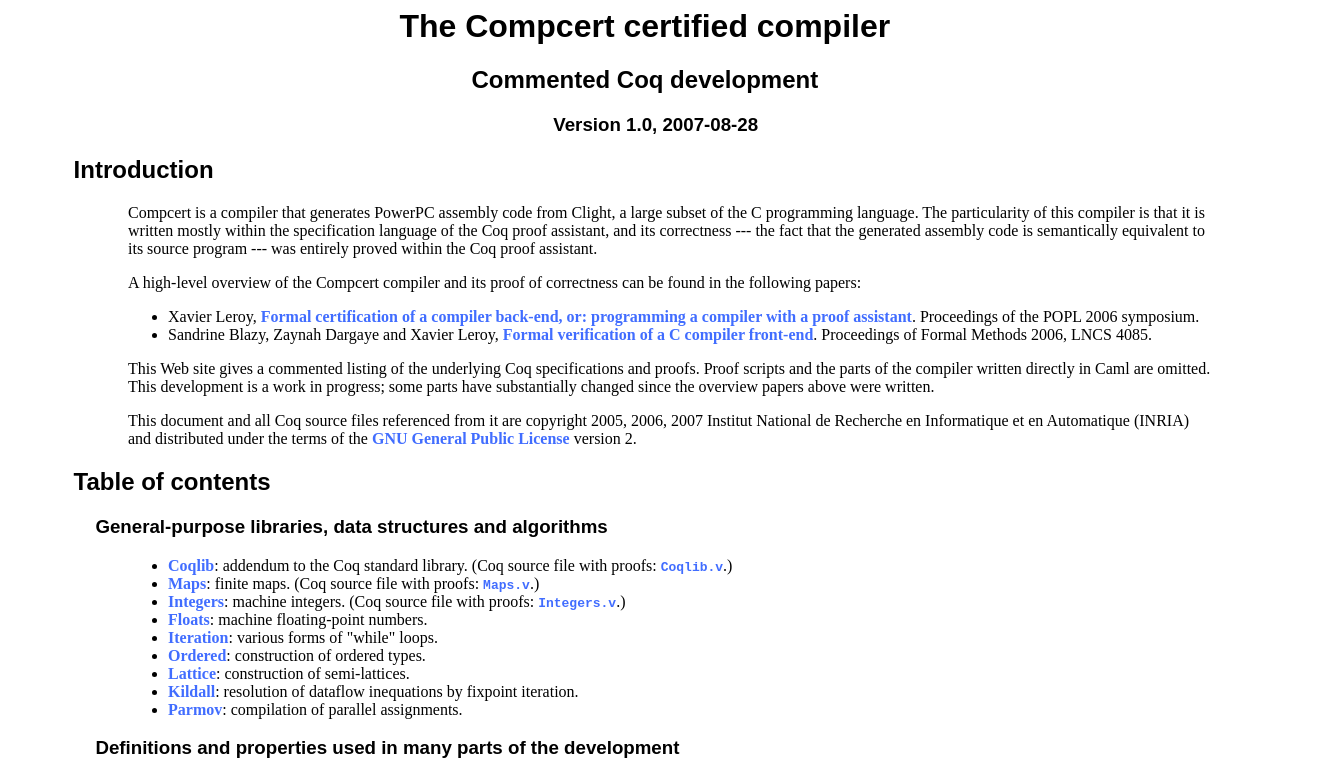
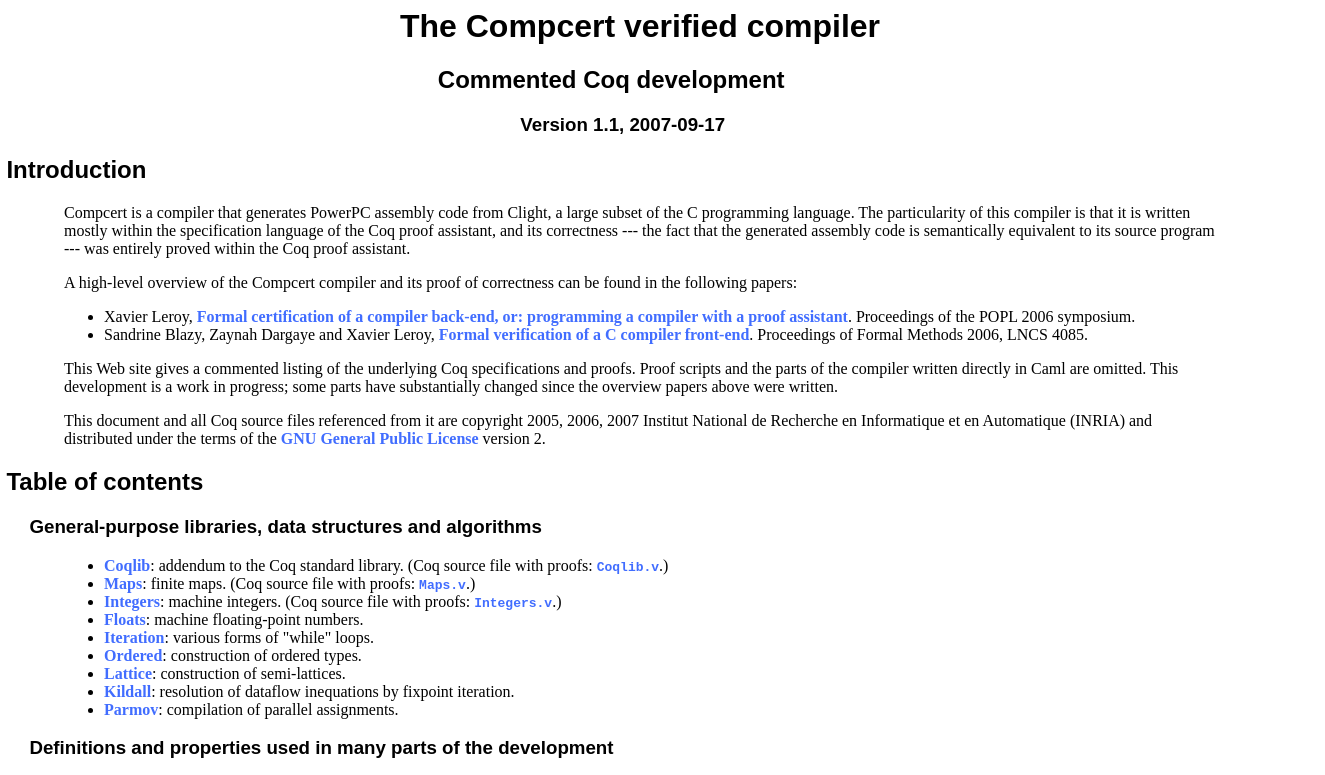
Before and after one commit to AbsInt/CompCert, a plain HTML site: page doc/index.html in a window 1280 px wide. Shown: the top 775 px of the page, 1325 px wide, since content can reach past the window. Drawn offline with Linux system fonts and the light colour scheme.

Commit message:
MAJ
git-svn-id: https://yquem.inria.fr/compcert/svn/compcert/trunk@421 fca1b0fc-160b-0410-b1d3-a4f43f01ea2e

```diff
--- a/doc/index.html
+++ b/doc/index.html
@@ -1,7 +1,7 @@
 <!DOCTYPE HTML PUBLIC "-//W3C//DTD HTML 4.01 Transitional//EN">
 <HTML>
 <HEAD>
-<TITLE>The Compcert certified compiler</TITLE>
+<TITLE>The Compcert verified compiler</TITLE>
 <META HTTP-EQUIV="Content-Type" CONTENT="text/html; charset=iso-8859-1">
 
 <style type="text/css">
@@ -19,13 +19,12 @@ a:hover {color : Red; text-decoration : underline; }
 a:active {color : Red; text-decoration : underline; }
 </style>
 
-<LINK type="text/css" rel="stylesheet" href="style.css">
 </HEAD>
 <BODY>
 
-<H1 align="center">The Compcert certified compiler</H1>
+<H1 align="center">The Compcert verified compiler</H1>
 <H2 align="center">Commented Coq development</H2>
-<H3 align="center">Version 1.0, 2007-08-28</H3>
+<H3 align="center">Version 1.1, 2007-09-17</H3>
 
 <H2>Introduction</H2>
 
@@ -236,7 +235,7 @@ code.
   <TD>Mach to Mach</TD>
   <TD>(none)
   <TD><A HREF="html/PPCgenretaddr.html">PPCgenretaddr</A><BR>
-      <A HREF="html/Machabstr2mach.html">Machabstr2mach</A></TD>
+      <A HREF="html/Machabstr2concr.html">Machabstr2concr</A></TD>
 
 <TR valign="top">
   <TD>Emission of PowerPC assembly</TD>
```
Also changed, not shown: 1 other file.
